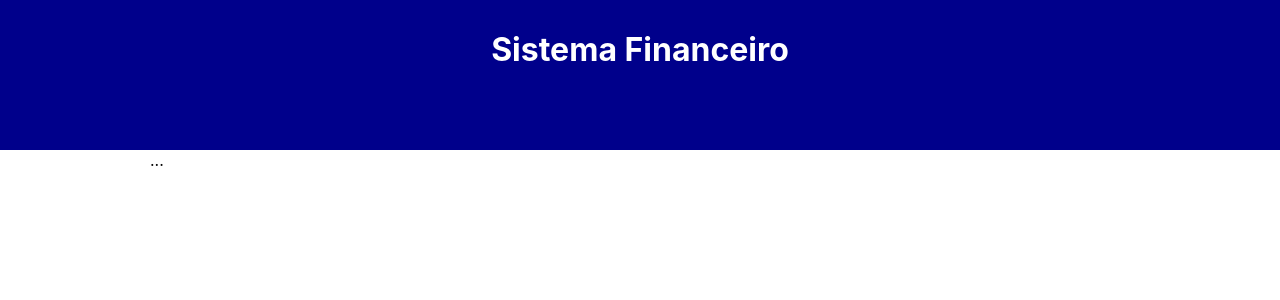
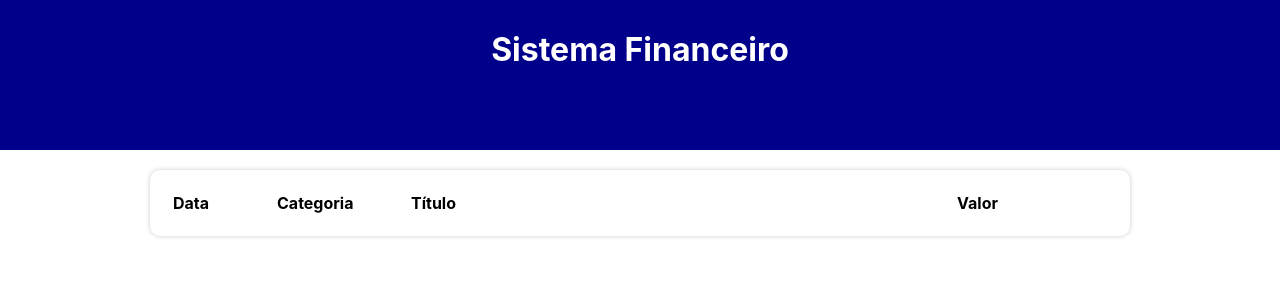
Before and after one commit to wwilliamsantana/system-finance-React, a React (Vite) app: page / in a window 1280 px wide. Shown: the top 300 px of the page. Built offline with nearby package versions, Linux system fonts and the light colour scheme.

Commit message:
Data + Filters Date + Table

```diff
--- a/src/App.tsx
+++ b/src/App.tsx
@@ -1,6 +1,21 @@
+import { useEffect, useState } from "react"
+
 import * as C from "./styles/App.styles"
+import { categories, CategoriesProps } from "./data/categories"
+import { items, ItemProps } from "./data/items"
+import { filterListByMonth, getCurrentMonth } from "./components/dateFilter"
+import { TableArea } from "./components/TableArea"
+
 
 export function App() {
+  const [list, setList] = useState(items)
+  const [filteredList, setFilteredList] = useState<ItemProps[]>([])
+  const [currentMonth, setCurrentMonth] = useState(getCurrentMonth())
+
+  useEffect(()=> {
+    setFilteredList(filterListByMonth(list, currentMonth))
+  }, [list, currentMonth])
+
 
   return (
    <C.Container>
@@ -11,7 +26,14 @@ export function App() {
     </C.Header>
 
     <C.Body>
-      ...
+
+    {/* Área de informações*/}
+
+    {/* Área de inserção*/}
+
+    <TableArea/>
+
+
     </C.Body>
 
    </C.Container>
--- /dev/null
+++ b/src/components/TableArea/index.tsx
@@ -0,0 +1,26 @@
+import * as C from "./styles"
+
+export function TableArea(){
+
+  return (
+    <C.Table>
+
+      <thead>
+        <tr>
+          <C.TableHeadColumn width={100}>Data</C.TableHeadColumn>
+          <C.TableHeadColumn width={130}>Categoria</C.TableHeadColumn>
+          <C.TableHeadColumn >Título</C.TableHeadColumn>
+          <C.TableHeadColumn width={150}>Valor</C.TableHeadColumn>
+        </tr>
+      </thead>
+
+      <tbody>
+      </tbody>
+
+    </C.Table>
+
+
+  )
+
+
+}
--- /dev/null
+++ b/src/components/TableArea/styles.ts
@@ -0,0 +1,16 @@
+import styled from "styled-components";
+
+export const Table = styled.table`
+  width: 100%;
+  background-color: #fff;
+  padding: 20px;
+  box-shadow: 0px 0px 5px #ccc;
+  border-radius: 10px;
+  margin-top: 20px;
+`
+
+export const TableHeadColumn = styled.th<{width?: number}>`
+  width: ${props => props.width ? `${props.width}px` : "auto"}
+  padding: 10px 0;
+  text-align: left;
+`
--- /dev/null
+++ b/src/components/dateFilter.ts
@@ -0,0 +1,23 @@
+import { ItemProps } from "../data/items"
+
+export const getCurrentMonth = () => {
+  let now = new Date()
+  return `${now.getFullYear()}-${now.getMonth()+1}}`
+}
+
+export const filterListByMonth = (list: ItemProps[], date: string): ItemProps[] => {
+  let newList: ItemProps[] = []
+  let [year, month] = date.split("-")
+
+
+  for(let i in list){
+
+    if(list[i].date.getFullYear() === parseInt(year)  && list[i].date.getMonth()+1 === parseInt(month) ){
+      newList.push(list[i])
+    }
+
+  }
+  //Podemos refazer essa condição usando o método Filter/Map
+
+  return newList
+}
--- /dev/null
+++ b/src/data/categories.ts
@@ -0,0 +1,26 @@
+
+export interface CategoriesProps{
+  [type: string]:{
+    title: string
+    color: string
+    expense: boolean
+  }
+}
+
+export const categories: CategoriesProps = {
+  food: {
+    title: "Alimentação",
+    color: "blue",
+    expense: true
+  },
+  rent: {
+    title: "Aluguel",
+    color: "brown",
+    expense: true
+  },
+  salary: {
+    title: "Salário",
+    color: "green",
+    expense: false
+  }
+}
--- /dev/null
+++ b/src/data/items.ts
@@ -0,0 +1,35 @@
+
+export interface ItemProps{
+  date: Date
+  category: string
+  title: string
+  value: number
+}
+
+
+export const items: ItemProps[] = [
+  {
+    date: new Date(2022, 9, 16),
+    category: "food",
+    title: "McDonalds",
+    value: 32.15
+  },
+  {
+    date: new Date(2022, 9, 16),
+    category: "food",
+    title: "BurguerKing",
+    value: 28
+  },
+  {
+    date: new Date(2022, 9, 25),
+    category: "rent",
+    title: "Aluguel",
+    value: 850
+  },
+  {
+    date: new Date(2022, 10, 15),
+    category: "salary",
+    title: "Salario apt ",
+    value: 2000
+  }
+]
```
